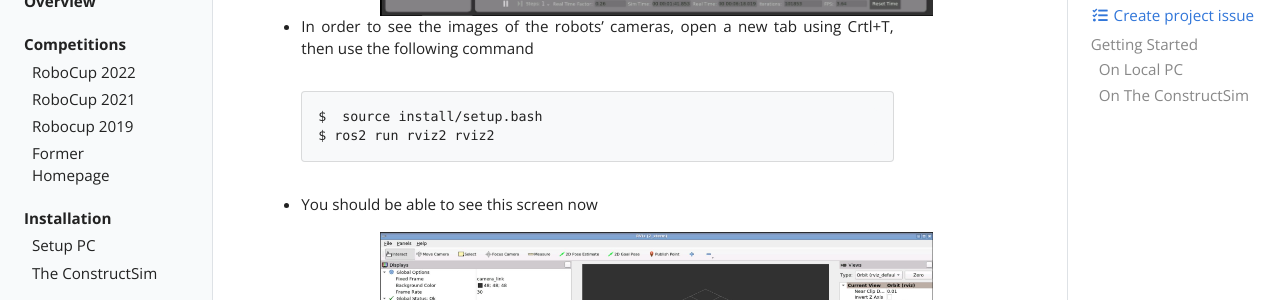
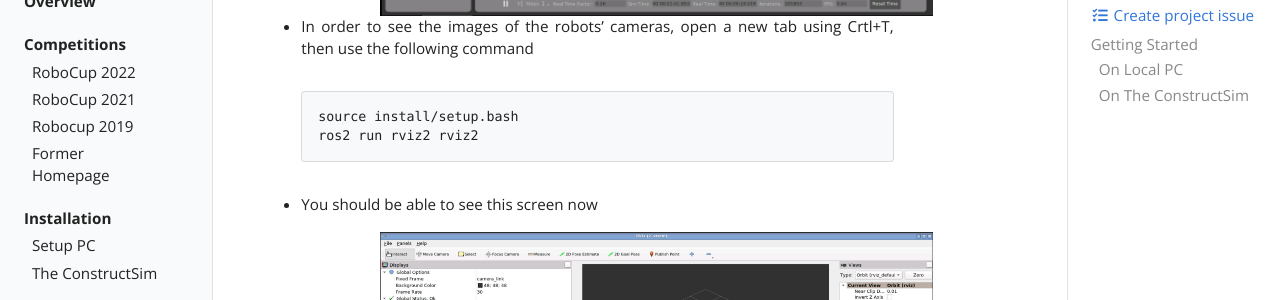
Before and after one commit to RoboCup-RSVRL/RoboCup-RSVRL.github.io, a Jekyll site: the page built from pages/getting-started.md, in a window 1280 px wide and 900 px high, scrolled down 842 px. Shown: the part 151-451 px from the top of the window. Built offline with Jekyll 4.4.1, drawn with Linux system fonts in a browser that asks for light colours.

````diff
--- a/pages/getting-started.md
+++ b/pages/getting-started.md
@@ -32,8 +32,8 @@ To getting strated, we have prepared some sample maps alongside  different robot
 * In order to see the images of the robots' cameras, open a new tab using Crtl+T, then use the following command
 
   ```
-  $  source install/setup.bash
-  $ ros2 run rviz2 rviz2
+  source install/setup.bash
+  ros2 run rviz2 rviz2
   ```
 
 * You should be able to see this screen now
````
